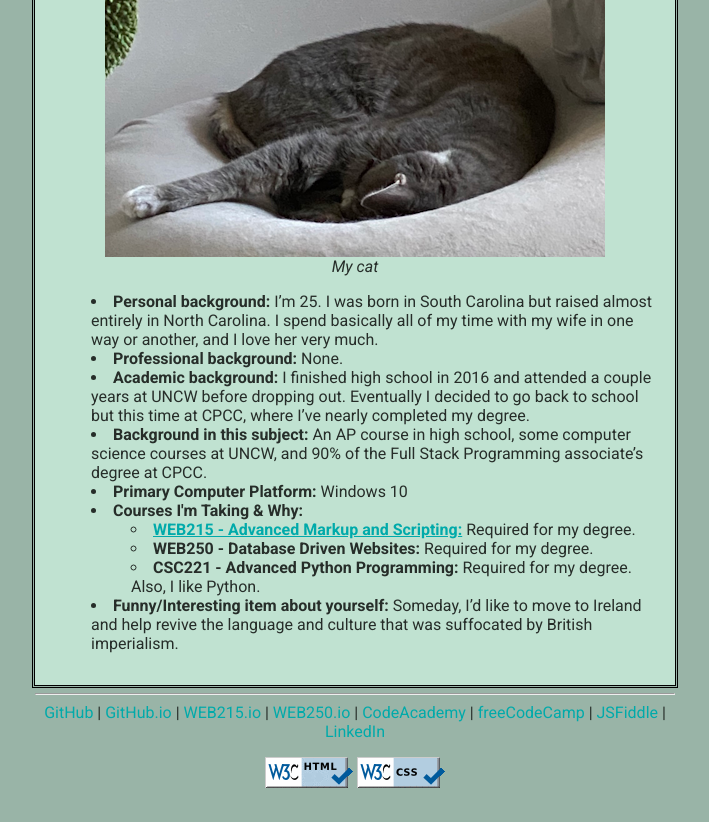
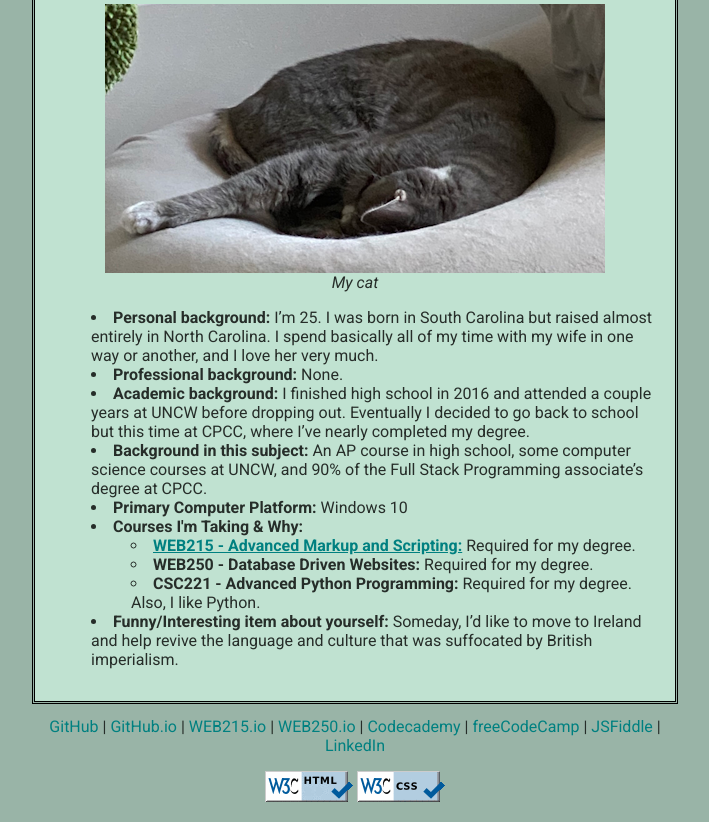
Before and after one commit to cbaile47/web215, a plain HTML site: page introduction.html in a window 1280 px wide. Shown: the part 215-1037 px from the top of the page, without its empty margins (285-994 px from the left). Drawn offline with Linux system fonts and the light colour scheme.

Commit message:
laundry list

```diff
--- a/components/footer.html
+++ b/components/footer.html
@@ -1,10 +1,9 @@
 <footer>
-		<hr>
 		<nav><a href="https://github.com/cbaile47">GitHub</a> |
 		<a href="https://cbaile47.github.io">GitHub.io</a> |
 		<a href="https://cbaile47.github.io/web215/">WEB215.io</a> |
 		<a href="https://cbaile47.github.io/web250/">WEB250.io</a> |
-		<a href="https://www.codecademy.com/profiles/cbaile47">CodeAcademy</a> |
+		<a href="https://www.codecademy.com/profiles/cbaile47">Codecademy</a> |
 		<a href="https://www.freecodecamp.org/cbaile47">freeCodeCamp</a> |
 		<a href="https://jsfiddle.net/user/cbaile47">JSFiddle</a> |
 		<a href="https://www.linkedin.com/in/connor-bailey-b721482ab/">LinkedIn</a></nav>
--- a/components/header.html
+++ b/components/header.html
@@ -2,7 +2,7 @@
 	<h1>Connor Bailey's Bailey Branding | WEB215</h1>
 	<nav>
       <ul>
-		<li><a href="index.html">Index</a></li>
+		<li><a href="index.html">Home</a></li>
         <li><a href="contract.html">Contract</a></li>
         <li><a href="introduction.html">Introduction</a></li>
 		<li><a href="brand.html">Brand Guide</a></li>
--- a/introduction.html
+++ b/introduction.html
@@ -16,21 +16,21 @@
 			<figcaption>My cat</figcaption>
 		</figure>
 		<ul>
-			<li><b>Personal background:</b>  I’m 25. I was born in South Carolina but raised almost entirely in North Carolina. I spend
+			<li><strong>Personal background:</strong>  I’m 25. I was born in South Carolina but raised almost entirely in North Carolina. I spend
 			basically all of my time with my wife in one way or another, and I love her very much.</li>
-			<li><b>Professional background:</b> None.</li>
-			<li><b>Academic background:</b>  I finished high school in 2016 and attended a couple years at UNCW before dropping out.
+			<li><strong>Professional background:</strong> None.</li>
+			<li><strong>Academic background:</strong>  I finished high school in 2016 and attended a couple years at UNCW before dropping out.
 			Eventually I decided to go back to school but this time at CPCC, where I’ve nearly completed my degree.</li>
-			<li><b>Background in this subject:</b> An AP course in high school, some computer science courses at UNCW, and 90% of the
+			<li><strong>Background in this subject:</strong> An AP course in high school, some computer science courses at UNCW, and 90% of the
 			Full Stack Programming associate’s degree at CPCC.</li>
-			<li><b>Primary Computer Platform:</b>  Windows 10</li>
-			<li><b>Courses I'm Taking & Why:</b>
+			<li><strong>Primary Computer Platform:</strong>  Windows 10</li>
+			<li><strong>Courses I'm Taking & Why:</strong>
 				<ul>
-				<li><a href="contract.html"><b>WEB215 - Advanced Markup and Scripting:</b></a> Required for my degree.</li>
-				<li><b>WEB250 - Database Driven Websites:</b> Required for my degree.</li>
-				<li><b>CSC221 - Advanced Python Programming:</b> Required for my degree. Also, I like Python.</li>
+				<li><a href="contract.html"><strong>WEB215 - Advanced Markup and Scripting:</strong></a> Required for my degree.</li>
+				<li><strong>WEB250 - Database Driven Websites:</strong> Required for my degree.</li>
+				<li><strong>CSC221 - Advanced Python Programming:</strong> Required for my degree. Also, I like Python.</li>
 			</ul></li>
-			<li><b>Funny/Interesting item about yourself:</b> Someday, I’d like to move to Ireland and help revive the language and culture
+			<li><strong>Funny/Interesting item about yourself:</strong> Someday, I’d like to move to Ireland and help revive the language and culture
 			that was suffocated by British imperialism.</li>
 		</ul>
     </main>
--- a/styles/default.css
+++ b/styles/default.css
@@ -32,6 +32,7 @@ header nav ul li {
 header nav a {
 	display:  block;
 	text-align:  center;
+	padding: 0.5em;
 }
 
 header nav a:hover, header nav a:active {
@@ -77,6 +78,7 @@ footer p {
 footer nav {
 	font-size: 100%;
 	text-align: center;
+	padding-top: 1em;
 }
 
 /* Paragraph Style */
@@ -93,13 +95,9 @@ a#validation_link_html, a#validation_link_css {
 	text-decoration: none;
 }
 
-a {
-	color: rgb(0, 170, 170);
+a, a:visited {
+	color: rgb(0, 128, 128);
 	text-decoration: none;
-}
-
-a:visited {
-	color: rgb(0, 128, 128)
 }
 
 /* List Styles */
```
Also changed, not shown: contract.html (+1 -1 lines), index.html (+1 -0 lines).
